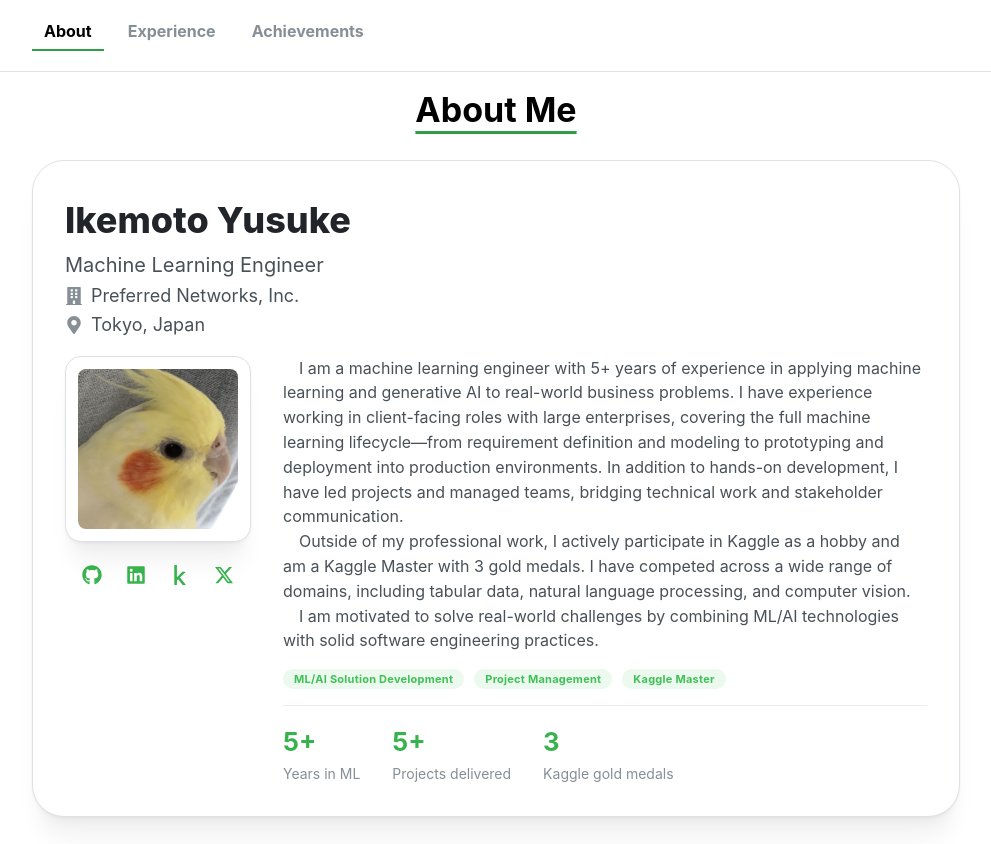
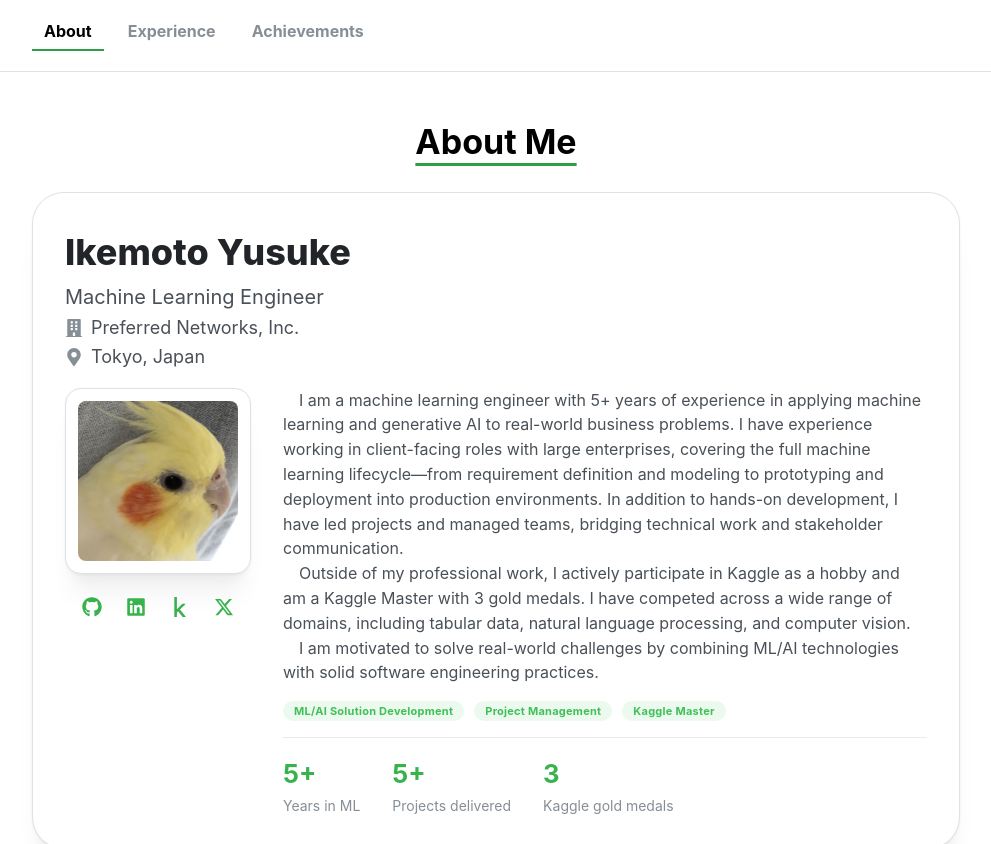
Before and after one commit to yyykrk/yyykrk.github.io, a React (Vite) app: page / in a window 1280 px wide. Shown: the top 844 px of the page, without its empty margins (144-1135 px from the left). Built offline with nearby package versions, Linux system fonts and the light colour scheme.

Commit message:
feat: alternate background colors for sections

```diff
--- a/src/components/layout/Main.tsx
+++ b/src/components/layout/Main.tsx
@@ -9,11 +9,25 @@ export const Main = ({ sections }: MainProps) => {
   return (
     <AppShell.Main>
       <Stack gap="xl">
-        {sections.map(({ id, Component: SectionComponent }) => (
-          <section key={id} id={id}>
-            <SectionComponent />
-          </section>
-        ))}
+        {sections.map(({ id, Component: SectionComponent }, index) => {
+          const backgroundColor =
+            index % 2 === 0
+              ? "var(--mantine-color-white)"
+              : "var(--mantine-color-gray-0)";
+
+          return (
+            <section
+              key={id}
+              id={id}
+              style={{
+                backgroundColor: backgroundColor,
+                padding: "var(--mantine-spacing-xl) 0",
+              }}
+            >
+              <SectionComponent />
+            </section>
+          );
+        })}
       </Stack>
     </AppShell.Main>
   );
```
